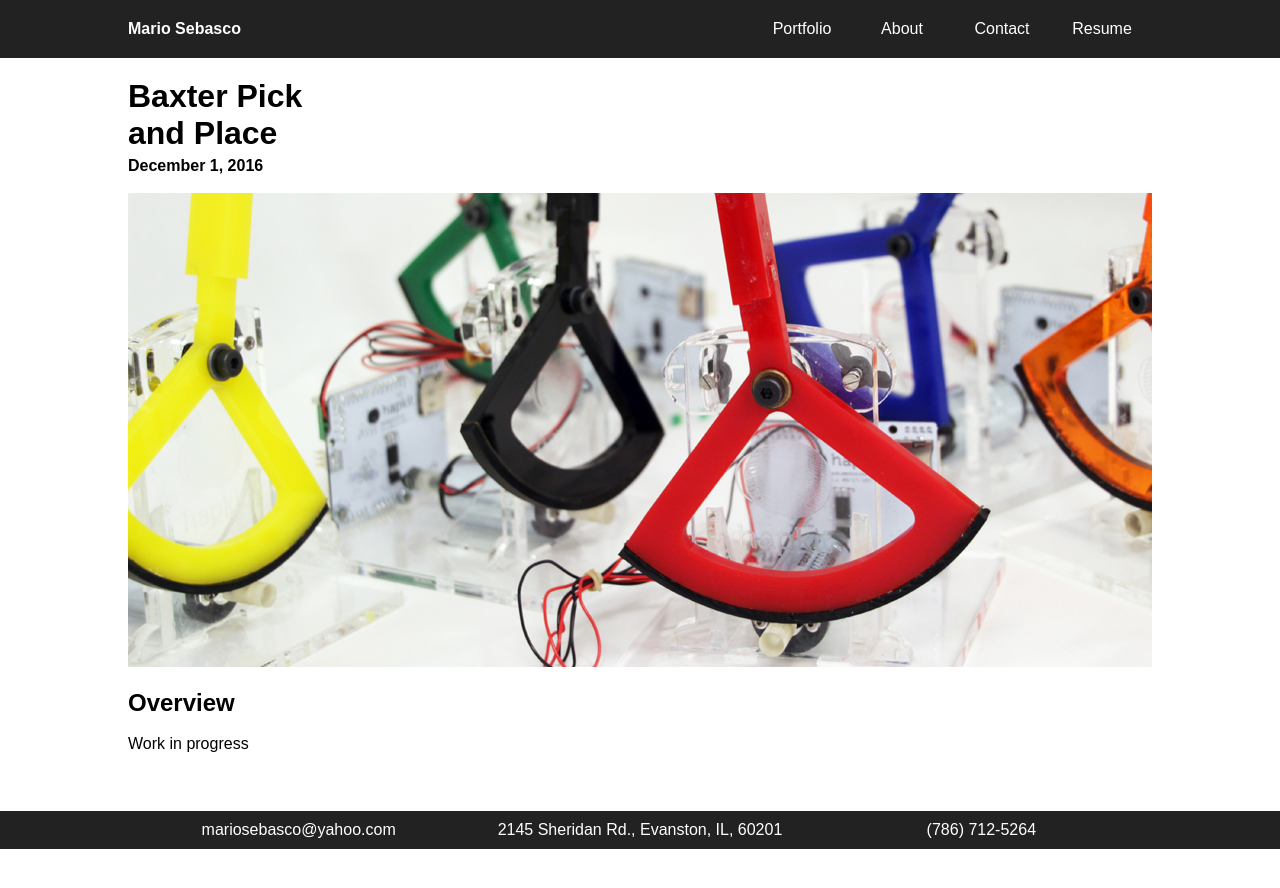
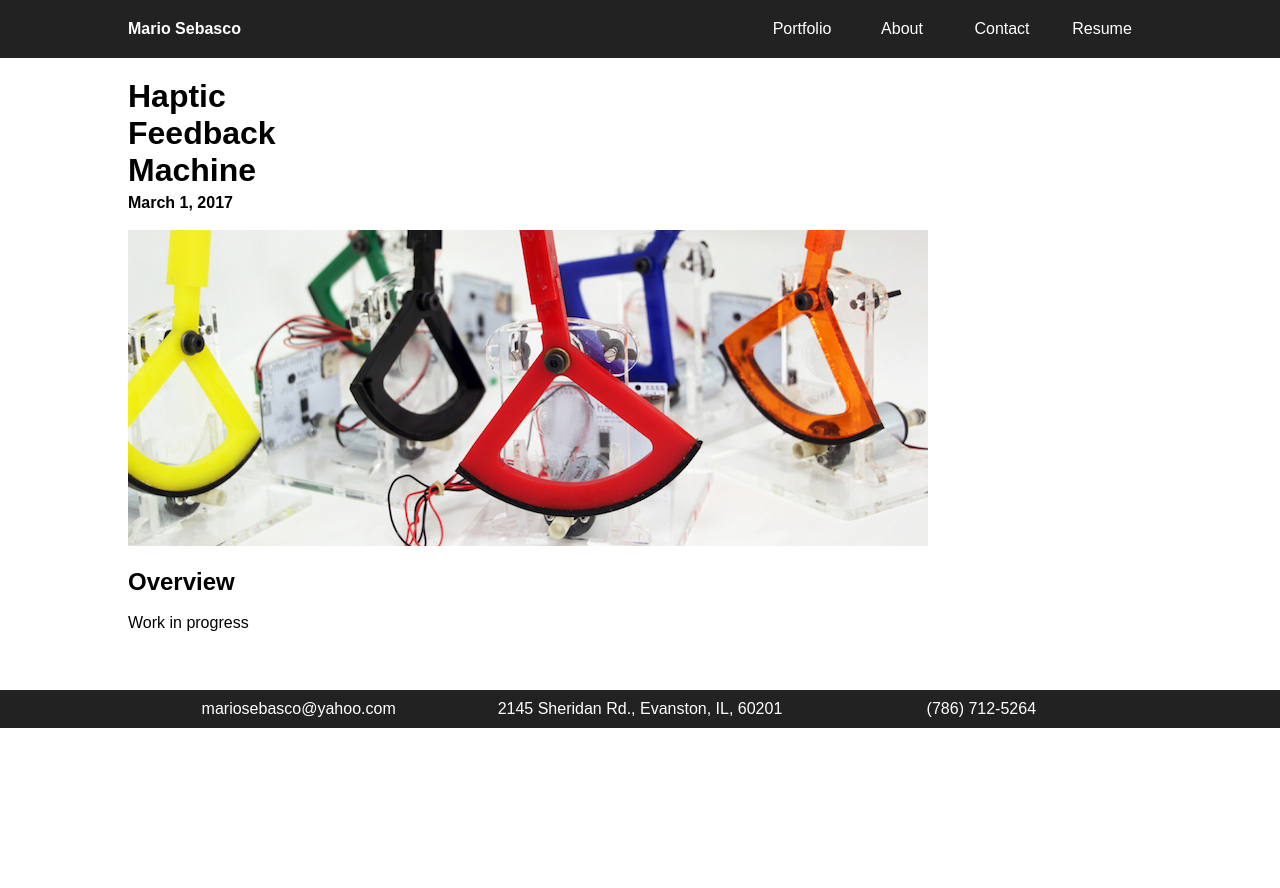
Before and after one commit to mariosebasco/mariosebasco_portfolio, a Jekyll site: the page built from _projects/00-haptics.md, in a window 1280 px wide. Shown: the top 888 px of the page. Built offline with Jekyll 4.4.1, drawn with Linux system fonts in a browser that asks for light colours; nearby versions of some CDN libraries.

Commit message:
made changes to the hapkit picture

```diff
--- a/_projects/00-haptics.md
+++ b/_projects/00-haptics.md
@@ -1,11 +1,11 @@
 ---
 layout: project
-title: Baxter Pick and Place
-date: December 2016
+title: Haptic Feedback Machine
+date: March 2017
 imageMain: /mariosebasco.github.io/public/images/phantom_omni.jpg
 ---
 
-<img src="/mariosebasco.github.io/public/images/hapkit.jpg" alt="Hapkit" style="width:1200px;height:474px;">
+<img src="/mariosebasco.github.io/public/images/hapkit.jpg" alt="Hapkit" style="width:800px;height:316px;">
 
 ## Overview
 Work in progress
```
Also changed, not shown: public/images/hapkit.jpg.
